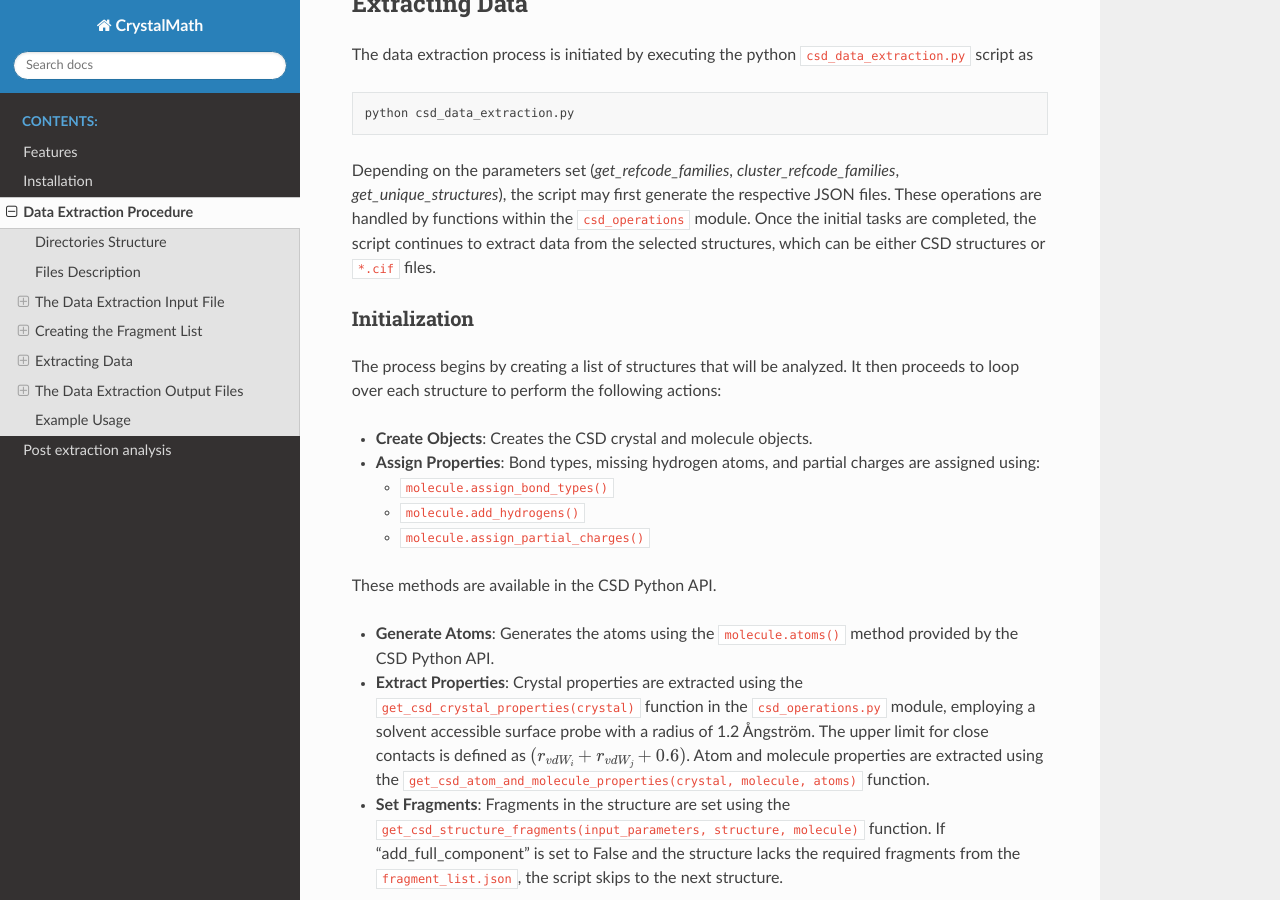
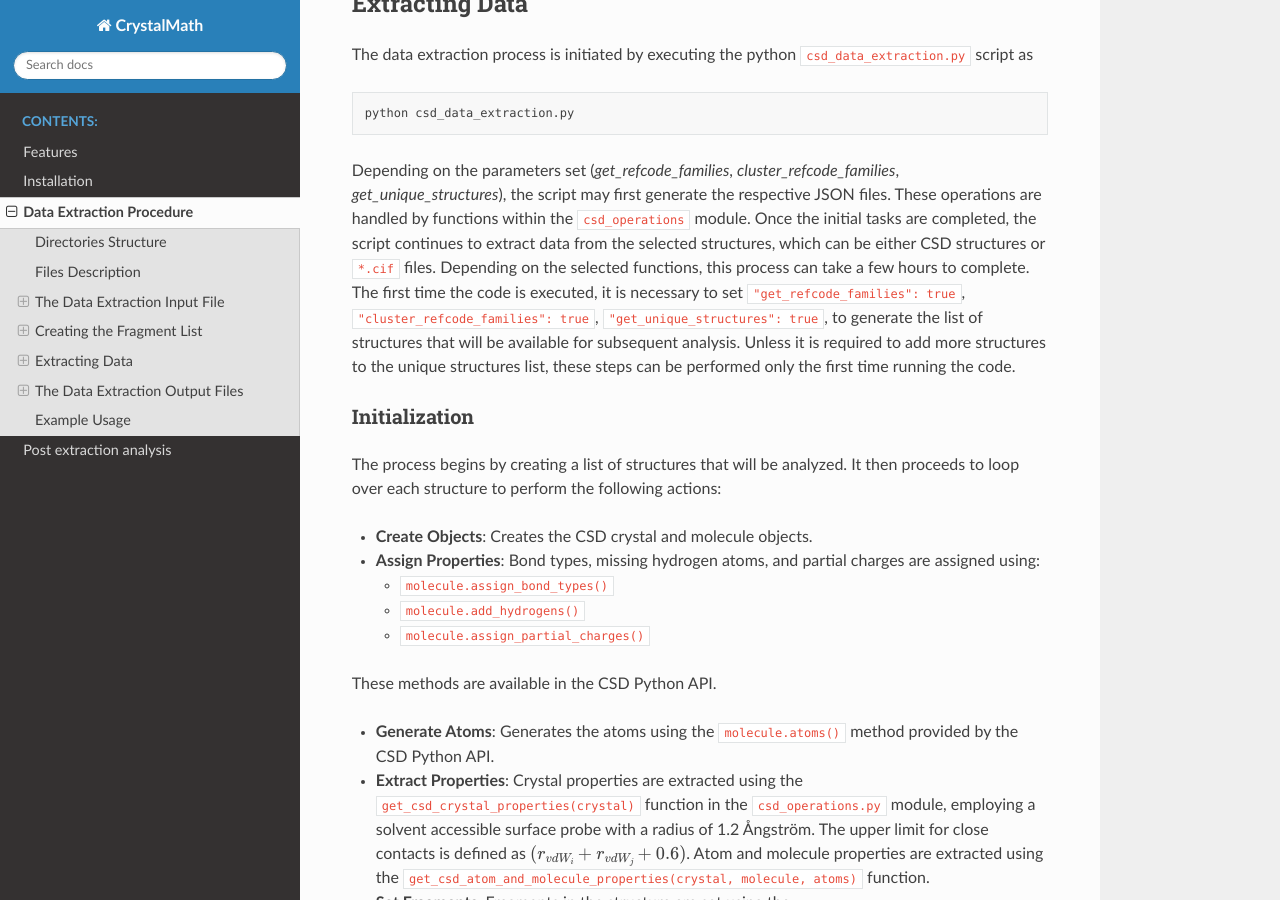
Before and after one commit to nigalanakis/Crystal_Math, a Sphinx documentation site: the page built from docs/source/procedure.rst, in a window 1280 px wide and 900 px high, scrolled down 5574 px. Built offline with Sphinx 7.4.7 and the Read the Docs theme 2.0.0, drawn with Linux system fonts in a browser that asks for light colours.

Commit message:
Update procedure.rst

```diff
--- a/docs/source/procedure.rst
+++ b/docs/source/procedure.rst
@@ -218,7 +218,7 @@
 
 	python csd_data_extraction.py
 
-Depending on the parameters set (`get_refcode_families`, `cluster_refcode_families`, `get_unique_structures`), the script may first generate the respective JSON files. These operations are handled by functions within the ``csd_operations`` module. Once the initial tasks are completed, the script continues to extract data from the selected structures, which can be either CSD structures or ``*.cif`` files.
+Depending on the parameters set (`get_refcode_families`, `cluster_refcode_families`, `get_unique_structures`), the script may first generate the respective JSON files. These operations are handled by functions within the ``csd_operations`` module. Once the initial tasks are completed, the script continues to extract data from the selected structures, which can be either CSD structures or ``*.cif`` files. Depending on the selected functions, this process can take a few hours to complete. The first time the code is executed, it is necessary to set ``"get_refcode_families": true``, ``"cluster_refcode_families": true``, ``"get_unique_structures": true``, to generate the list of structures that will be available for subsequent analysis. Unless it is required to add more structures to the unique structures list, these steps can be performed only the first time running the code.
 
 Initialization
 ^^^^^^^^^^^^^^
```
